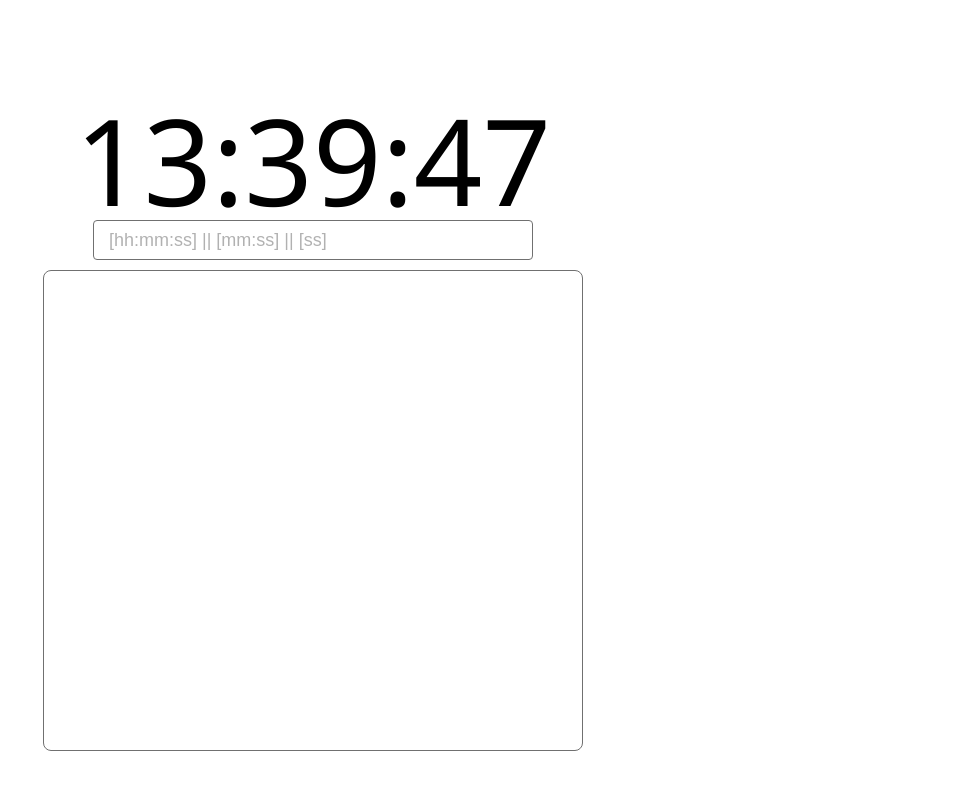
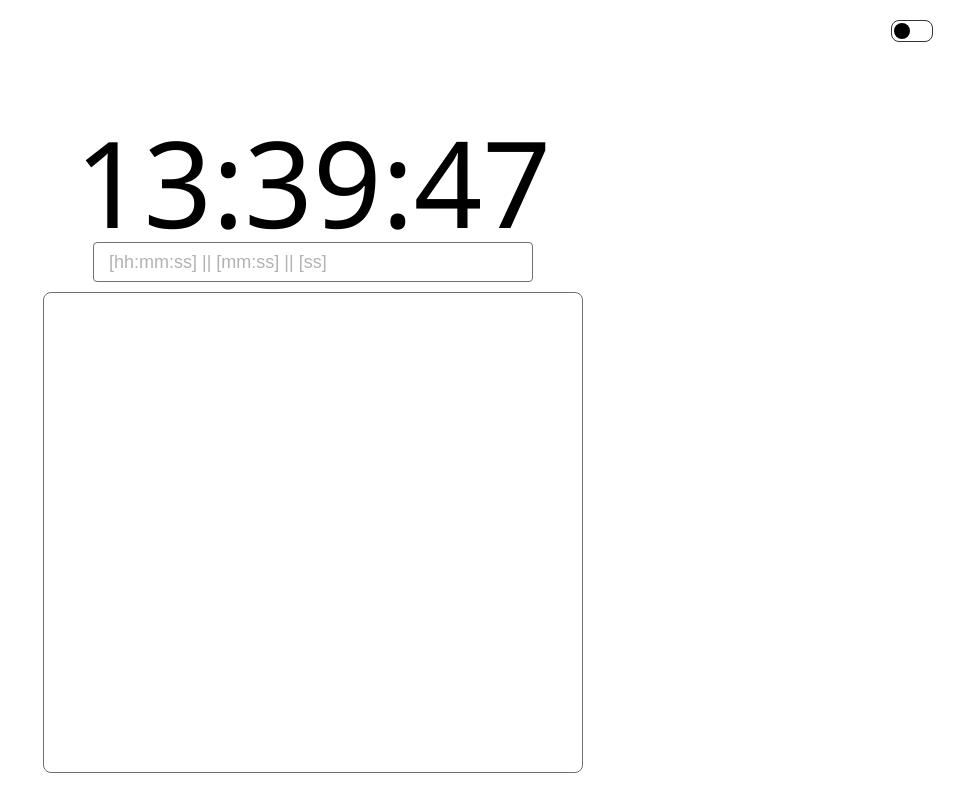
Before and after one commit to WhoStoleMySleep/Clock, a React (Create React App) app: page / in a window 1280 px wide. Shown: the top 812 px of the page, without its empty margins (327-1280 px from the left). Built offline with nearby package versions, Linux system fonts and the light colour scheme.

Commit message:
feat(components): Check 'ThemeChanger'

```diff
--- a/src/App.module.scss
+++ b/src/App.module.scss
@@ -7,4 +7,32 @@ body {
   font-family: 'Segoe UI';
   width: 100vw;
   height: 100vh;
+
+  &.dark-theme {
+    background-color: #181A1B;
+
+    h1 {
+      color: #E8E6E3;
+    }
+
+    input {
+      background-color: #3B3B3B;
+      color: #6A6A6A;
+
+      &::placeholder {
+        color: #91908F;
+        opacity: 1;
+      }
+    }
+
+    li {
+      color: #BEBDBB;
+
+      &.completed {
+        &::before {
+          background-color: rgba(26, 58, 14);
+        }
+      }
+    }
+  }
 }
--- a/src/App.tsx
+++ b/src/App.tsx
@@ -1,12 +1,14 @@
 import React from 'react';
 import styles from './App.module.scss';
 import Clock from './components/Counter/Clock';
+import ThemeChanger from './components/ThemeChanger/ThemeChanger';
 import TimerInput from './components/TimerInput/TimerInput';
 import TimerList from './components/TimerList/TimerList';
 
 function App() {
   return (
     <div className={styles.App}>
+      <ThemeChanger />
       <Clock />
       <TimerInput />
       <TimerList />
--- /dev/null
+++ b/src/components/ThemeChanger/ThemeChanger.module.scss
@@ -0,0 +1,40 @@
+.theme-changer {
+  display: block;
+  user-select: none;
+  cursor: pointer;
+
+  input {
+    opacity: 0;
+    height: 0;
+    width: 0;
+
+    &:checked ~ span {
+      &::after {
+        margin-left: calc(40px - 16px - 2px);
+      }
+    }
+  }
+
+  span {
+    height: 20px;
+    width: 40px;
+    display: block;
+    position: absolute;
+    top: 20px;
+    right: 20px;
+    border-radius: 8px;
+    border: 1px solid rgba(0, 0, 0, 0.8);
+
+    &::after {
+      content: '';
+      width: 16px;
+      height: 16px;
+      background-color: #000;
+      display: block;
+      margin-top: calc(10px - 8px);
+      margin-left: 2px;
+      border-radius: 8px;
+      transition-duration: 250ms;
+    }
+  }
+}
--- /dev/null
+++ b/src/components/ThemeChanger/ThemeChanger.tsx
@@ -0,0 +1,22 @@
+import React from 'react';
+import styles from './ThemeChanger.module.scss';
+import AppStyles from '../../App.module.scss'
+
+function ThemeChanger() {
+  const onDarkTheme = () => {
+    const app = document.querySelector(`.${AppStyles.App}`)
+
+    if (app) {
+      app.classList.toggle(AppStyles['dark-theme'])
+    }
+  }
+
+  return (
+    <label className={styles['theme-changer']}>
+      <input type="checkbox" name="theme-change" onClick={onDarkTheme}/>
+      <span></span>
+    </label>
+  );
+}
+
+export default ThemeChanger;
```
